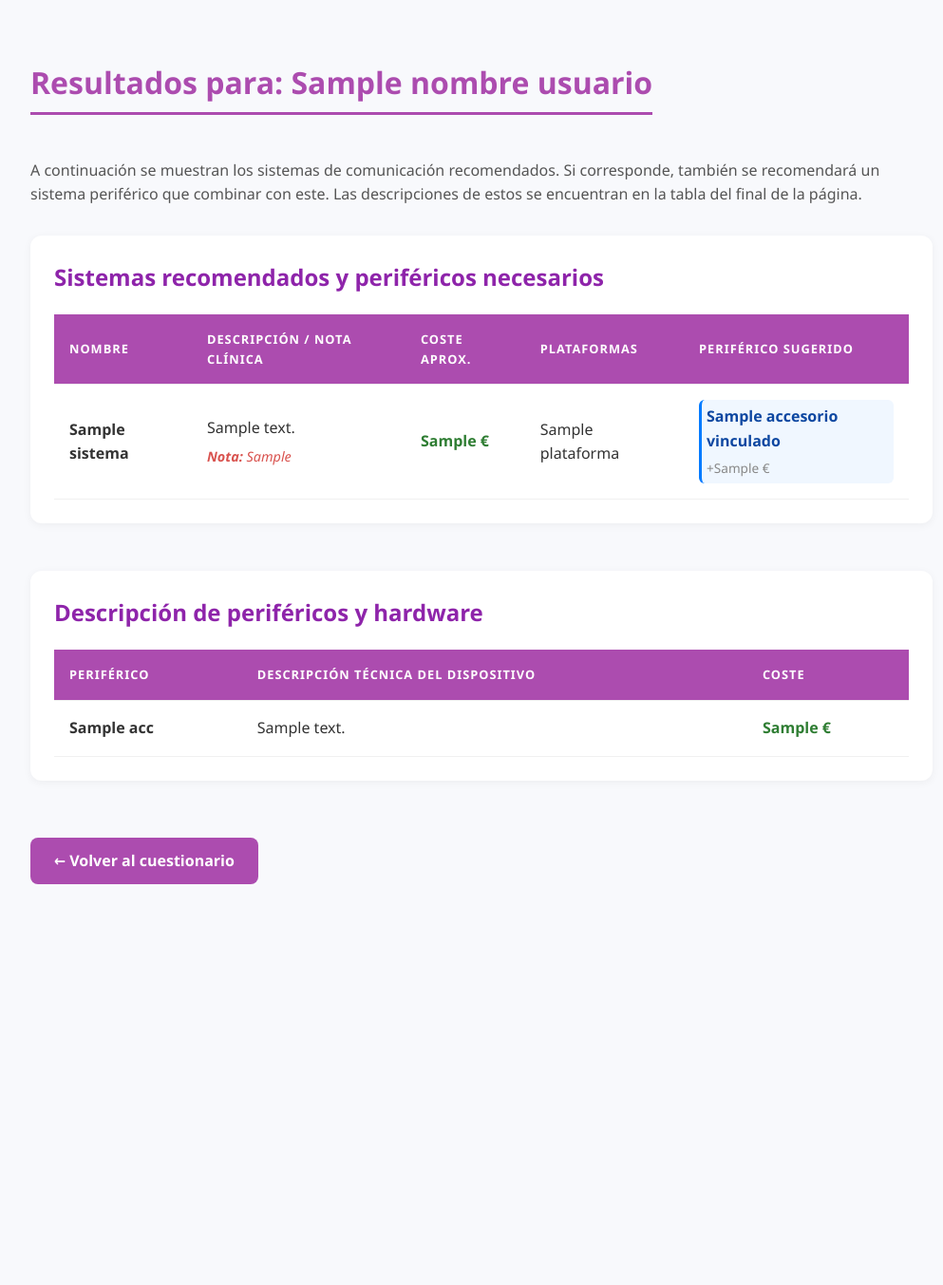
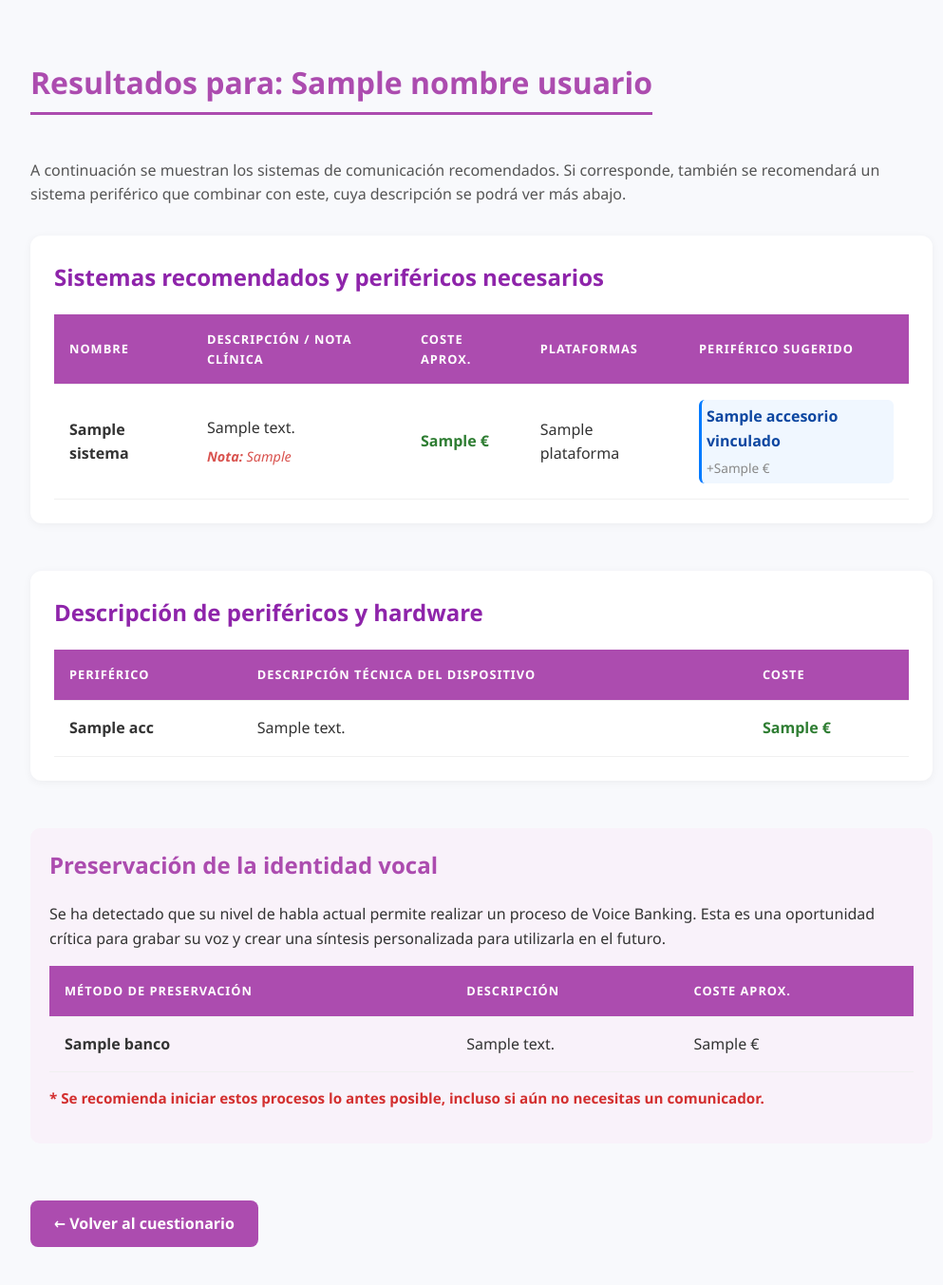
Before and after one commit to itslxcy/Trabajo-fin-de-grado, a Flask app: template backend/templates/recomendacion.html in a window 1280 px wide. Shown: the whole page at 95% size, without its empty margins (133-1126 px from the left). Before the commit the page ends 931 px from the top, so only its background shows below. Run offline with Flask 3, Linux system fonts and the light colour scheme; the template is opened without the code that fills it: most values are stand-ins (such as "Sample title", 1, 10 or a date in 2020).

Commit message:
Voice Banking como tabla separada

```diff
--- a/Base de datos/TFG.sql
+++ b/Base de datos/TFG.sql
@@ -128,7 +128,7 @@ VALUES
 -- BANCOS DE VOZ Y ANÁLISIS
 ('ModelTalker Gen3', 'Sistema de síntesis de voz personalizada.', 0,false,2,true,false),
 ('MyOwnVoice (Acapela)', 'Servicio basado en Deep Learning para crear una voz digital idéntica.', 0,false,1,true,false),
-('VocaliD', 'Hibridación de voz para mayor naturalidad.', 0,false,1,true,false),
+('VocaliD', 'Hibridación de voz entre la del usuario y una donada.', 0,false,1,true,false),
 ('Bank Your Voice', 'Iniciativa española de preservación para sintetizadores abiertos.', 0,false,1,true,false),
 ('Praat / Voice Analyst', 'Herramientas de análisis acústico utilizadas en logopedia.', 0,false,1,true,false);
 
@@ -148,12 +148,12 @@ SELECT id, 0, 3, 2, 2, 3 FROM saac_sistema WHERE nombre IN ('Voice Access', 'Spe
 
 -- Voice Banking
 INSERT INTO sistema_requisito_funcional (sistema_id, nivel_visual_min, nivel_auditivo_min, nivel_cognitivo_min, nivel_tecnologico_min, nivel_habla_min)
-SELECT id, 0, 0, 2, 3, 3 FROM saac_sistema
+SELECT id, 0, 1, 2, 0, 3 FROM saac_sistema
 WHERE nombre IN ('ModelTalker Gen3', 'MyOwnVoice (Acapela)', 'VocaliD', 'Bank Your Voice');
 
 -- Análisis acústico preventivo
 INSERT INTO sistema_requisito_funcional (sistema_id, nivel_visual_min, nivel_auditivo_min, nivel_cognitivo_min, nivel_tecnologico_min, nivel_habla_min)
-SELECT id, 1, 0, 2, 2, 2 FROM saac_sistema WHERE nombre = 'Praat / Voice Analyst';
+SELECT id, 1, 1, 2, 0, 2 FROM saac_sistema WHERE nombre = 'Praat / Voice Analyst';
 
 -- Soporte físico y resto
 INSERT INTO sistema_requisito_funcional (sistema_id, nivel_visual_min, nivel_auditivo_min, nivel_cognitivo_min, nivel_tecnologico_min, nivel_habla_min)
--- a/backend/app.py
+++ b/backend/app.py
@@ -74,17 +74,12 @@ def recomendar():
     consulta = SaacSistema.query.outerjoin(SistemaRequisitoFuncional)
 
     # 4. FILTROS DE BASE DE DATOS
-    # Filtro Presupuesto
     consulta = consulta.filter(SaacSistema.coste_min <= v_presupuesto)
-
-    # Filtro Fatiga vs Resistencia (Lógica: El sistema no debe cansar más de lo que el usuario aguanta)
     consulta = consulta.filter(SaacSistema.fatiga_fisica <= v_resistencia)
 
-    # Filtro Idiomas
     if ids_idiomas:
         consulta = consulta.filter(SaacSistema.idiomas.any(Idioma.id.in_(ids_idiomas)))
 
-    # Filtro Requisitos Funcionales (Capacidades)
     consulta = consulta.filter(
         or_(SistemaRequisitoFuncional.nivel_visual_min <= v_vision, SistemaRequisitoFuncional.nivel_visual_min == None),
         or_(SistemaRequisitoFuncional.nivel_cognitivo_min <= v_cognicion, SistemaRequisitoFuncional.nivel_cognitivo_min == None),
@@ -93,11 +88,9 @@ def recomendar():
         or_(SistemaRequisitoFuncional.nivel_habla_min <= v_habla, SistemaRequisitoFuncional.nivel_habla_min == None)
     )
 
-    # Filtro Autonomía (Si no tiene independencia, buscamos sistemas que requieran interlocutor)
     if v_independencia == 0:
         consulta = consulta.filter(SaacSistema.requiere_interlocutor == True)
 
-    # Filtros de Entrada y Plataforma
     if ids_entradas:
         consulta = consulta.filter(SaacSistema.entradas.any(TipoEntrada.id.in_(ids_entradas)))
     if ids_plataformas:
@@ -108,74 +101,66 @@ def recomendar():
     # --- 5. LÓGICA DE PROCESAMIENTO Y VINCULACIÓN ---
     sistemas_finales = []
     accesorios_referencia = []
+    bancos_voz_informativa = [] # Lista para la tabla informativa de Voice Banking
     ids_accesorios_vistos = set()
 
-    # Pre-identificamos hardware clave en los resultados
+    # Pre-identificamos hardware clave
     eye_tracker = next((x for x in resultados if x.nombre == 'Eye tracker'), None)
     soporte_anclaje = next((x for x in resultados if 'Soporte' in x.nombre), None)
     punto_gafas = next((x for x in resultados if 'Gafas' in x.nombre), None)
     punto_laser = next((x for x in resultados if x.nombre == 'Puntero Láser'), None)
 
     for s in resultados:
-        # El soporte de anclaje no se muestra como sistema principal, solo como accesorio de referencia
-        if 'Soporte' in s.nombre:
+        nombre_low = s.nombre.lower()
+
+        # A. Separar Voice Banking y Análisis Acústico (Si el habla es >= 2)
+        es_preservacion = any(kw in nombre_low for kw in ['modeltalker', 'myownvoice', 'vocalid', 'bank your voice', 'praat', 'analyst'])
+        if es_preservacion:
+            if v_habla >= 2:
+                bancos_voz_informativa.append(s)
+            continue # No añadir a la tabla de sistemas principales
+
+        # B. No mostrar accesorios puros como sistemas principales
+        if any(p in nombre_low for p in ['eye tracker', 'puntero', 'gafas', 'soporte']):
             continue
 
         s.nota_clinica = ""
         s.accesorio_vinculado = None
-        s.prioridad_entorno = 0 # 0: Óptimo, 1: Con advertencias
-        nombre_low = s.nombre.lower()
+        s.prioridad_entorno = 0
 
-        # A. Notas Clínicas Preventivas
-        if any(kw in nombre_low for kw in ['modeltalker', 'myownvoice', 'vocalid', 'bank your voice']):
-            s.nota_clinica = "URGENTE: Ventana de oportunidad óptima. Iniciar preservación de voz antes de síntomas bulbares."
+        # B.1. Vinculación inteligente de periféricos
+        if s.nombre in ['Grid 3', 'Verbo', 'TD Snap', 'Tallk', 'Look to learn']:
+            s.accesorio_vinculado = eye_tracker
 
-        if 'praat' in nombre_low or 'voice analyst' in nombre_low:
-            s.nota_clinica = "Prioritario: Evaluación fonoaudiológica recomendada para detectar cambios acústicos."
+        if s.nombre in ['Panel alfabético', 'Panel pictogramas', 'SpeakBook']:
+            if 3 in ids_entradas or v_resistencia <= 1:
+                s.accesorio_vinculado = punto_gafas
+            else:
+                s.accesorio_vinculado = punto_laser
 
-        # B. Vinculación de Periféricos Inteligente
-        # No vinculamos accesorios a otros accesorios (evitamos bucles)
-        es_hardware_puro = any(p in nombre_low for p in ['eye tracker', 'puntero', 'gafas', 'soporte'])
+        # C. Contexto de Silla y Entorno
+        if v_silla and s.admite_anclaje:
+            s.nota_clinica += " | Requiere soporte de fijación a silla."
+            if soporte_anclaje and soporte_anclaje.id not in ids_accesorios_vistos:
+                accesorios_referencia.append(soporte_anclaje)
+                ids_accesorios_vistos.add(soporte_anclaje.id)
 
-        if not es_hardware_puro:
-            # B.1. Software de mirada -> Necesita Eye Tracker
-            if s.nombre in ['Grid 3', 'Verbo', 'TD Snap', 'Tallk', 'Look to learn']:
-                s.accesorio_vinculado = eye_tracker
+        if v_entorno == 'exterior':
+            es_sistema_mirada = s.accesorio_vinculado and s.accesorio_vinculado.nombre == 'Eye tracker'
+            if es_sistema_mirada:
+                s.nota_clinica += " | ADVERTENCIA: El seguimiento ocular pierde precisión bajo luz solar directa."
+                s.prioridad_entorno = 1
+            if s.portable and not es_sistema_mirada:
+                s.nota_clinica += " | Optimizado para movilidad exterior."
+            if not s.portable:
+                s.prioridad_entorno = 1
 
-            # B.2. Paneles físicos -> Necesitan Punteros
-            if s.nombre in ['Panel alfabético', 'Panel pictogramas', 'SpeakBook']:
-                # Si el usuario tiene poca resistencia o pide acceso cefálico, priorizamos gafas
-                if 3 in ids_entradas or v_resistencia <= 1:
-                    s.accesorio_vinculado = punto_gafas
-                else:
-                    s.accesorio_vinculado = punto_laser
+        sistemas_finales.append(s)
 
-            # C. Contexto de Silla y Entorno
-            if v_silla and s.admite_anclaje:
-                s.nota_clinica += " | Requiere soporte de fijación a silla."
-                if soporte_anclaje and soporte_anclaje.id not in ids_accesorios_vistos:
-                    accesorios_referencia.append(soporte_anclaje)
-                    ids_accesorios_vistos.add(soporte_anclaje.id)
-
-            if v_entorno == 'exterior':
-                es_sistema_mirada = s.accesorio_vinculado and s.accesorio_vinculado.nombre == 'Eye tracker'
-
-                if es_sistema_mirada:
-                    s.nota_clinica += " | ADVERTENCIA: El seguimiento ocular pierde precisión bajo luz solar directa."
-                    s.prioridad_entorno = 1
-
-                if s.portable and not es_sistema_mirada:
-                    s.nota_clinica += " | Optimizado para movilidad exterior."
-
-                if not s.portable:
-                    s.prioridad_entorno = 1
-
-            sistemas_finales.append(s)
-
-    # Ordenar: primero los óptimos para el entorno seleccionado
+    # Ordenar resultados
     sistemas_finales.sort(key=lambda x: x.prioridad_entorno)
 
-    # D. Recopilar accesorios finales para la tabla de costes de referencia
+    # D. Recopilar accesorios únicos para la tabla de referencia
     for s in sistemas_finales:
         acc = s.accesorio_vinculado
         if acc and acc.id not in ids_accesorios_vistos:
@@ -185,6 +170,7 @@ def recomendar():
     return render_template('recomendacion.html',
                            sistemas=sistemas_finales,
                            accesorios_referencia=accesorios_referencia,
+                           bancos_voz=bancos_voz_informativa, # Nueva variable para el HTML
                            nombre_usuario=nombre_usuario)
 
 if __name__ == '__main__':
--- a/backend/templates/cuestionario.html
+++ b/backend/templates/cuestionario.html
@@ -62,7 +62,7 @@
                  '0: Crítica (<30s): Agotamiento casi inmediato.|1: Limitada (30s-2min): Requiere descansos tras mensajes cortos.|2: Funcional (2-10min): Permite conversaciones breves o párrafos.|3: Sostenida (>10min): Capacidad para ocio y escritura prolongada.', 0),
 
                 ('independencia', 'Nivel de autonomía comunicativa',
-                 '0: Requiere interlocutor constante (ej: paneles asistidos o E-TRAN).|1: Necesita ayuda externa para colocar, encender o calibrar el equipo.|2: Puede usar el sistema solo una vez alguien lo pone en marcha.|3: Independencia total: maneja el encendido y el uso sin ayuda alguna.', 0)
+                 '0: Siempre cuenta con alguien que le ayuda a comunicarse.|1: Tiene a alguien que le coloca o enciende el dispositivo pero luego lo usa solo.|2: Puede encender el equipo si está accesible pero se cansa y puede requerir ayuda puntual.|3: Maneja el encendido, carga el uso sin ayuda alguna.', 0)
             ] %}
 
             {% for id, titulo, desc, defecto in caps %}
--- a/backend/templates/recomendacion.html
+++ b/backend/templates/recomendacion.html
@@ -11,8 +11,7 @@
     <!-- Línea explicativa solicitada -->
     <p style="margin-bottom: 30px; color: #555;">
         A continuación se muestran los sistemas de comunicación recomendados.
-        Si corresponde, también se recomendará un sistema periférico que combinar con este. Las descripciones de estos se encuentran en la tabla del final de la página.
-    </p>
+        Si corresponde, también se recomendará un sistema periférico que combinar con este, cuya descripción se podrá ver más abajo.
 
     <div class="seccion-tabla">
         <h2>Sistemas recomendados y periféricos necesarios</h2>
@@ -86,6 +85,33 @@
     </div>
     {% endif %}
 
+    {% if bancos_voz %}
+    <div class="seccion-informativa" style="margin-top: 50px; padding: 20px; border-radius: 10px; background-color: #f9f2fa;">
+        <h2 style="color: #ac4caf; margin-top: 0;">Preservación de la identidad vocal</h2>
+        <p>Se ha detectado que su nivel de habla actual permite realizar un proceso de Voice Banking. Esta es una oportunidad crítica para grabar su voz y crear una síntesis personalizada para utilizarla en el futuro.</p>
+
+        <table class="tabla-recomendacion">
+            <thead>
+                <tr>
+                    <th>Método de Preservación</th>
+                    <th>Descripción</th>
+                    <th>Coste aprox.</th>
+                </tr>
+            </thead>
+            <tbody>
+                {% for banco in bancos_voz %}
+                <tr>
+                    <td><strong>{{ banco.nombre }}</strong></td>
+                    <td>{{ banco.descripcion }}</td>
+                    <td>{{ "Gratis" if banco.coste_min == 0 else banco.coste_min ~ " €" }}</td>
+                </tr>
+                {% endfor %}
+            </tbody>
+        </table>
+        <p style="color: #d32f2f; font-weight: bold; font-size: 0.95em; margin-top: 15px;">* Se recomienda iniciar estos procesos lo antes posible, incluso si aún no necesitas un comunicador.</p>
+    </div>
+    {% endif %}
+
     <div style="margin-top: 40px;">
         <a href="/cuestionario" class="boton-volver">← Volver al cuestionario</a>
     </div>
```
Also changed, not shown: 3 other files.
